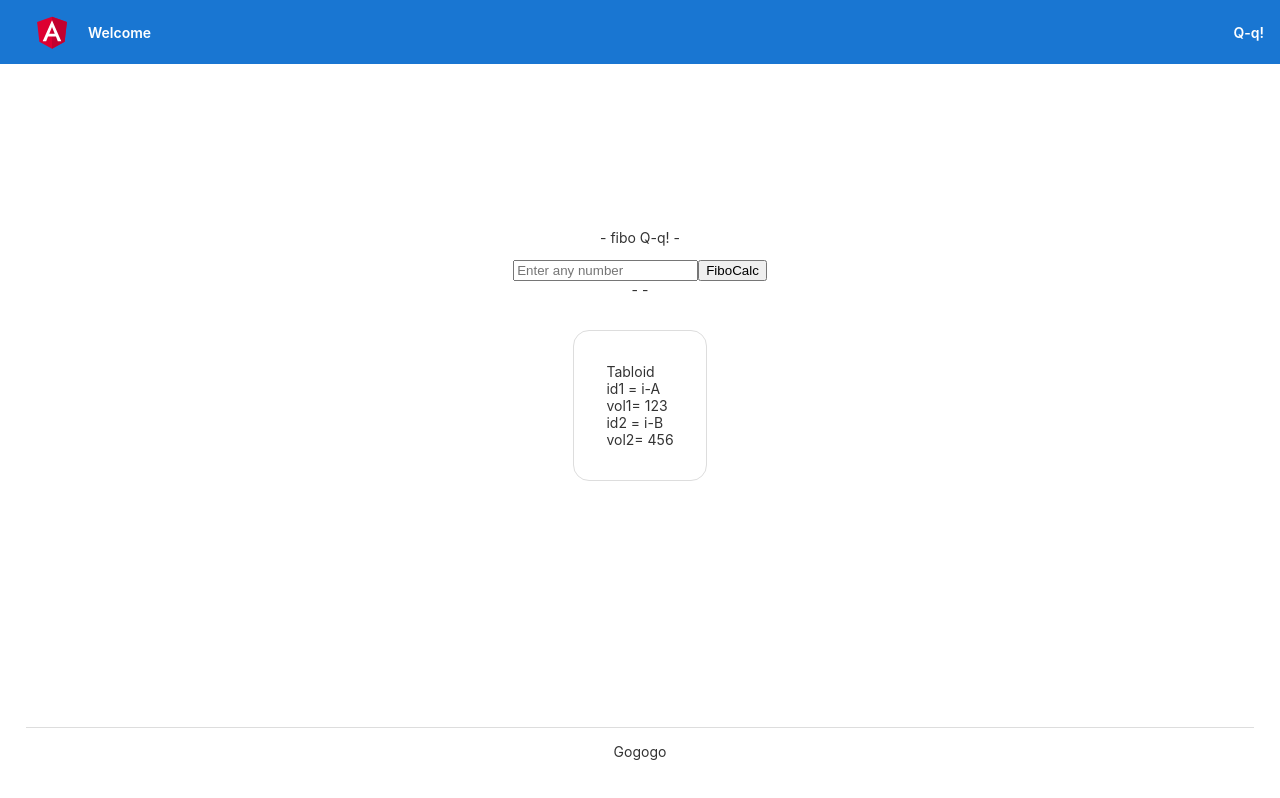
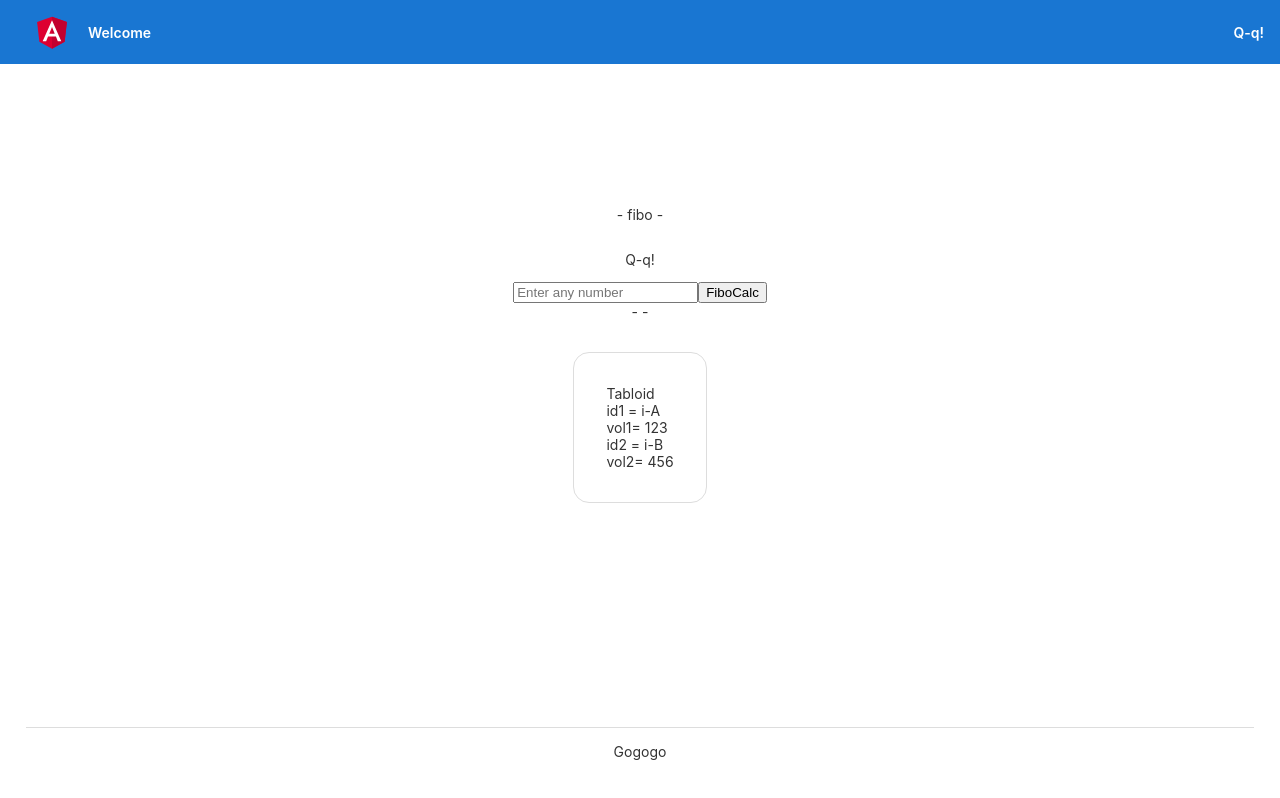
Before and after one commit to ZarNizza/angular-cqg, an Angular app: page / in a window 1280 px wide. Built offline with nearby package versions, Linux system fonts and the light colour scheme.

Commit message:
tmp -fibo worker - OK

```diff
--- a/src/app/fibo/fibo.component.html
+++ b/src/app/fibo/fibo.component.html
@@ -1,5 +1,6 @@
 <div class="flex_col">
-  <p>- fibo {{ fiboTitle }} -</p>
+  <p>- fibo -</p>
+  <p>{{ fiboTitle }}</p>
   <div class="flex_row">
     <input
       type="number"
--- a/src/app/fibo/fibo.component.ts
+++ b/src/app/fibo/fibo.component.ts
@@ -13,9 +13,11 @@ export class FiboComponent implements OnInit {
 
   ngOnInit() {
     if (typeof Worker !== 'undefined') {
-      this.webWorker = new Worker('./webWorker');
-      this.webWorker.onmessage = ({ data }) => {
-        this.fiboOutput = data;
+      this.webWorker = new Worker(
+        new URL('./../web-worker.worker', import.meta.url)
+      );
+      this.webWorker.onmessage = (evt: MessageEvent) => {
+        this.fiboOutput = evt.data;
       };
       this.webWorker.onerror = (err) => {
         console.log(
@@ -27,14 +29,11 @@ export class FiboComponent implements OnInit {
   }
 
   calc_Fibo() {
-    console.log('fiboNumber=', this.fiboNumber);
     this.webWorker.postMessage(this.fiboNumber);
-    // this.output = fibonacci(this.fiboNumber);
   }
 }
 
 function fibonacci(num: number): number {
-  console.log('fibo ', num);
   if (num == 1 || num == 2) {
     return 1;
   }
--- a/src/app/web-worker.worker.ts
+++ b/src/app/web-worker.worker.ts
@@ -4,8 +4,7 @@ function fibonacci(num: number): number {
   }
   return fibonacci(num - 1) + fibonacci(num - 2);
 }
-self.addEventListener('message', (evt) => {
+self.addEventListener('message', (evt: MessageEvent) => {
   const num = evt.data;
-  console.log('inside webWorker - num=', num);
   postMessage(fibonacci(num));
 });
```
